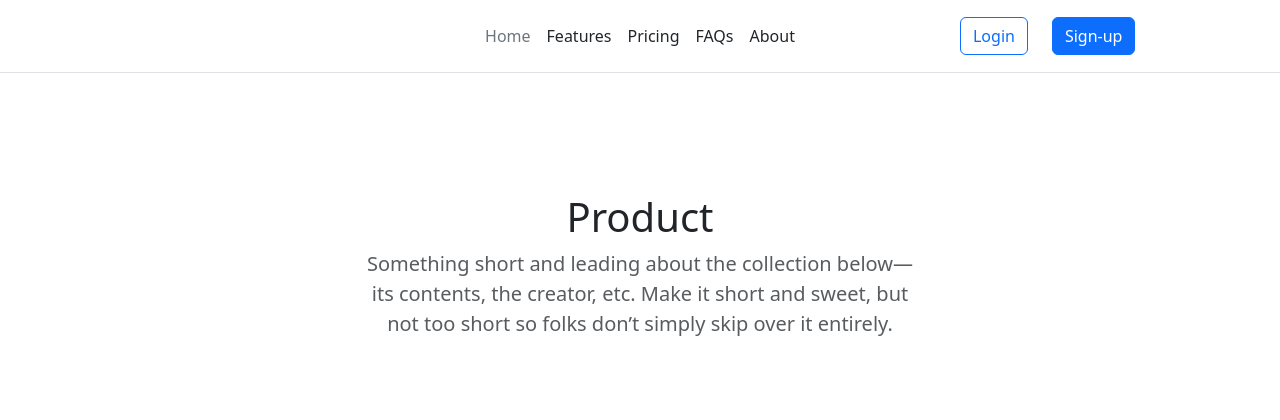
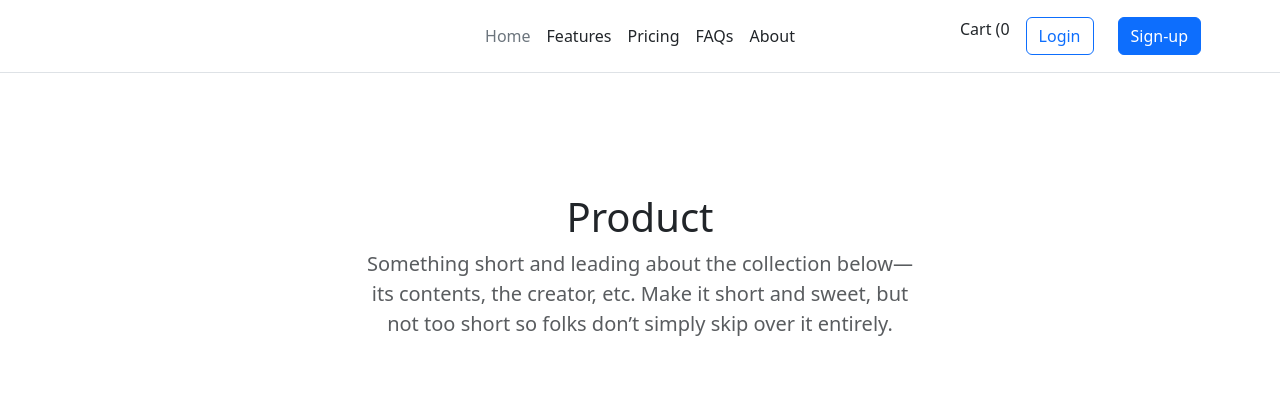
Before and after one commit to ussefT/django-store, a Django app: page / in a window 1280 px wide. Shown: the top 420 px of the page. Run offline with Django 5.2, Linux system fonts and the light colour scheme.

Commit message:
update :wrench:

```diff
--- a/requirement.txt
+++ b/requirement.txt
@@ -1,6 +1,9 @@
 asgiref==3.9.2
 Django==5.2.7
 django-isbn-field==0.5.3
+django-phonenumber-field==8.3.0
+phonenumberslite==9.0.15
+pillow==11.3.0
 python-stdnum==2.1
 six==1.17.0
 sqlparse==0.5.3
--- a/store/core/templates/core/ListProduct.html
+++ b/store/core/templates/core/ListProduct.html
@@ -52,7 +52,7 @@ Total Product : {{ product|length }}
                         type="button"
                         class="btn btn-sm btn-outline-secondary"
                       >
-                        Add
+                        <a href="{% url 'core:cart_add' product.id%} " >Add<a/>
                       </button>
                     </div>
                     <small class="text-body-secondary">
--- a/store/core/urls.py
+++ b/store/core/urls.py
@@ -6,6 +6,14 @@ urlpatterns = [
     path('say',views.say,name='say'),
 
     path('',views.ListProduct.as_view(),name='list_product'),
+    path('cart/add/<int:id>', views.AddToCartView.as_view(), name='cart_add'),
+    path('cart/remove/<int:id>', views.RemoveToCartView.as_view(), name='cart_remove'),
+    path('cart/empty', views.EmptyToCartView.as_view(), name='cart_empty'),
+    path('cart', views.ShowCartView.as_view(), name='cart_show'),
+    path('checkout', views.ChekoutCartView.as_view(), name='checkout'),
+
+
+
 ]
 
 # by default media is loaded for appServer
--- a/store/core/views.py
+++ b/store/core/views.py
@@ -1,6 +1,9 @@
-from django.shortcuts import render
+from django.shortcuts import render, redirect
 from django.http import HttpResponse
+from django.http import HttpResponseRedirect
+from django.urls import reverse
 from django.views import View
+from django.shortcuts import get_object_or_404
 from . import models
 # Create your views here.
 
@@ -18,3 +21,31 @@ class ListProduct(View):
         # get objects from model
         object=models.Product.objects.all()
         return render(request,'core/ListProduct.html',{'product':object})
+
+
+
+def get_cart(req):
+    cart=req.session.get('cart',[])
+    if not cart or not isinstance(cart,list):
+        cart=[]
+    return cart
+
+class AddToCartView(View):
+    def get(self,request,id):
+
+        # check product is exist or not
+        obj=get_object_or_404(models.Product,id=id)
+        # session :{ 'cart':[...] }
+        cart=get_cart(request)
+        cart.append(id)
+        request.session['cart']=cart
+        return HttpResponseRedirect(reverse('core:product_list'))
+
+class RemoveToCartView(View):
+    ...
+class EmptyToCartView(View):
+    ...
+class ShowCartView(View):
+    ...
+class ChekoutCartView(View):
+    ...
--- a/store/templates/bits/main_header.html
+++ b/store/templates/bits/main_header.html
@@ -12,6 +12,10 @@
       </ul>
 
       <div class="col-md-3 d-inline-flex gap-3 text-end ">
+      <span>
+          Cart
+          (<span>{{ request.session.cart|length }}</span>
+      </span>
           {% if user.is_authenticated %}
         <button type="button" class="btn btn-primary">{{ user.username }}</button>
 
```
Also changed, not shown: store/store/settings.py (+10 -0 lines), README.md.
